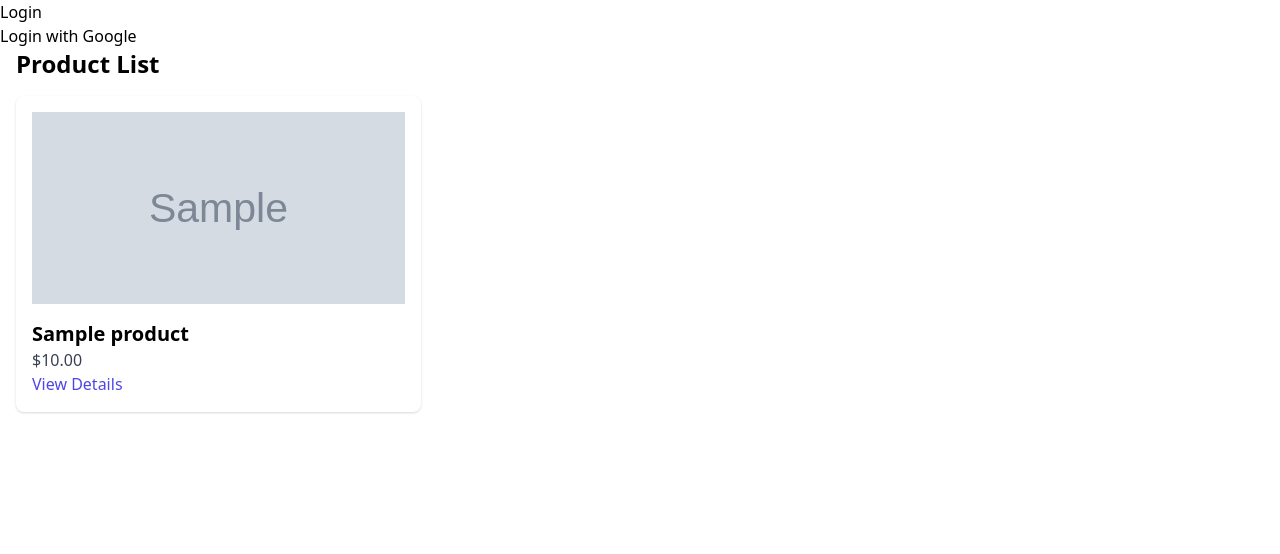
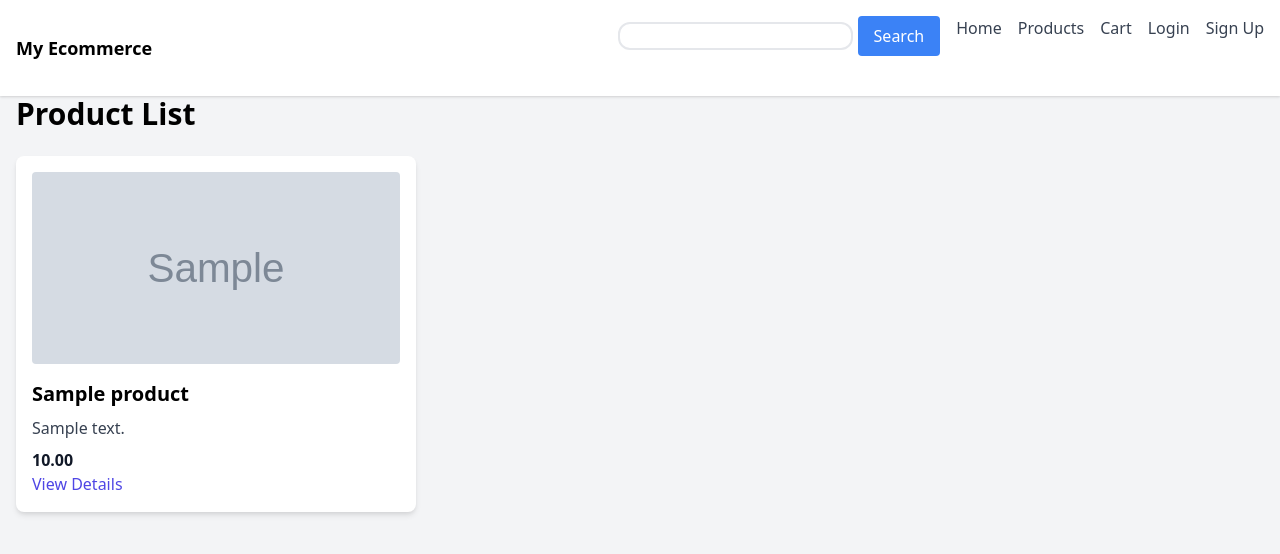
Before and after one commit to jasjeet774/Django_ecommerce, a Django app: page / in a window 1280 px wide. Shown: the top 554 px of the page. Run offline with Django 5.2, Linux system fonts and the light colour scheme; tables that the repository leaves empty hold one stand-in row (values such as "Sample post"); grey boxes marked "Sample" are stand-in pictures; some libraries are stand-ins or nearby versions.

Commit message:
Feat: Add google login,add search functionality

```diff
--- /dev/null
+++ b/store/forms.py
@@ -0,0 +1,3 @@
+from django import forms
+class SearchForm(forms.Form):
+    query = forms.CharField(label='Search', max_length=255)
--- a/store/templates/base.html
+++ b/store/templates/base.html
@@ -7,21 +7,67 @@
     <title>{% block title %}Ecommerce{% endblock %}</title>
     <link href="https://cdn.jsdelivr.net/npm/tailwindcss@2.2.19/dist/tailwind.min.css" rel="stylesheet">
 </head>
-<body>
-    <nav>
-        <ul>
+<body class="bg-gray-100">
+    <nav class="bg-white shadow">
+        <div class="container mx-auto px-4 py-4 flex justify-between items-center">
+            <div class="text-lg font-bold">My Ecommerce</div>
+            <div class="hidden md:flex space-x-4">
+                {%if request.path == '/'%}
+                <form method="get" class="mb-6">
+
+                    <input type="text" name="query" maxlength="255" required="" id="id_query" class="border-2 rounded-xl">
+                    <button type="submit" class="bg-blue-500 text-white px-4 py-2 rounded">Search</button>
+                </form>
+                {% endif %}
+                <a href="{% url 'product_list' %}" class="text-gray-700 hover:text-blue-500">Home</a>
+                <a href="{% url 'product_list' %}" class="text-gray-700 hover:text-blue-500">Products</a>
+                <a href="{% url 'cart_detail' %}" class="text-gray-700 hover:text-blue-500">Cart</a>
+                {% if user.is_authenticated %}
+                    <p>{{user.username}}</p>
+                    <form method="post" action="{% url 'account_logout' %}">
+                        {%csrf_token%}
+                        <button type="submit" class="block text-gray-700 px-4 py-2 hover:bg-gray-200">Logout</button>
+                    </form>
+                {% else %}
+                    <a href="{% url 'account_login' %}" class="text-gray-700 hover:text-blue-500">Login</a>
+                    <a href="{% url 'account_signup' %}" class="text-gray-700 hover:text-blue-500">Sign Up</a>
+                {% endif %}
+            </div>
+            <div class="md:hidden">
+                <button id="menu-toggle" class="text-gray-700 focus:outline-none">
+                    <svg xmlns="http://www.w3.org/2000/svg" fill="none" viewBox="0 0 24 24" stroke-width="2" stroke="currentColor" class="w-6 h-6">
+                        <path stroke-linecap="round" stroke-linejoin="round" d="M4 6h16M4 12h16M4 18h16" />
+                    </svg>
+                </button>
+            </div>
+        </div>
+        <div id="mobile-menu" class="hidden md:hidden">
+            <a href="{% url 'product_list' %}" class="block text-gray-700 px-4 py-2 hover:bg-gray-200">Home</a>
+            <a href="{% url 'product_list' %}" class="block text-gray-700 px-4 py-2 hover:bg-gray-200">Products</a>
+            <a href="{% url 'cart_detail' %}" class="block text-gray-700 px-4 py-2 hover:bg-gray-200">Cart</a>
             {% if user.is_authenticated %}
-                <li><a href="{% url 'account_logout' %}">Logout</a></li>
+
+
+                <form method="post" action="{% url 'account_logout' %}">
+                    {%csrf_token%}
+                    <button type="submit" class="block text-gray-700 px-4 py-2 hover:bg-gray-200">Logout1</button>
+                </form>
             {% else %}
-                <li><a href="{% url 'account_login' %}">Login</a></li>
-                <li><a href="{% provider_login_url 'google' %}">Login with Google</a></li>
+                <a href="{% url 'account_login' %}" class="block text-gray-700 px-4 py-2 hover:bg-gray-200">Login</a>
+                <a href="{% url 'account_signup' %}" class="block text-gray-700 px-4 py-2 hover:bg-gray-200">Sign Up</a>
 
             {% endif %}
-        </ul>
+        </div>
     </nav>
     <div class="container mx-auto px-4">
         {% block content %}
         {% endblock %}
     </div>
+    <script>
+        document.getElementById('menu-toggle').addEventListener('click', function() {
+            var menu = document.getElementById('mobile-menu');
+            menu.classList.toggle('hidden');
+        });
+    </script>
 </body>
 </html>
--- a/store/templates/product_list.html
+++ b/store/templates/product_list.html
@@ -1,15 +1,20 @@
 {% extends 'base.html' %}
 {% block title %}Product List{% endblock %}
 {% block content %}
-<h1 class="text-2xl font-bold mb-4">Product List</h1>
-<div class="grid grid-cols-1 md:grid-cols-3 gap-4">
-    {% for product in products %}
-    <div class="bg-white p-4 rounded-lg shadow">
-        <img src="{{ product.image.url }}" alt="{{ product.name }}" class="h-48 w-full object-cover mb-4">
-        <h2 class="text-xl font-semibold">{{ product.name }}</h2>
-        <p class="text-gray-700">${{ product.price }}</p>
-        <a href="{% url 'product_detail' product.id %}" class="text-indigo-600 hover:text-indigo-900">View Details</a>
+<div class="container mx-auto">
+    <h1 class="text-3xl font-bold mb-6">Product List</h1>
+    <div class="grid grid-cols-1 md:grid-cols-3 gap-6">
+        {% for product in results %}
+            <div class="bg-white p-4 rounded-lg shadow-md">
+                <img src="{{ product.image.url }}" alt="{{ product.name }}" class="w-full h-48 object-cover mb-4 rounded">
+                <h2 class="text-xl font-bold mb-2">{{ product.name }}</h2>
+                <p class="text-gray-700 mb-2">{{ product.description }}</p>
+                <p class="text-gray-900 font-bold">{{ product.price }}</p>
+                <a href="{% url 'product_detail' product.id %}" class="text-indigo-600 hover:text-indigo-900">View Details</a>
+            </div>
+        {% empty %}
+            <p>No products found.</p>
+        {% endfor %}
     </div>
-    {% endfor %}
 </div>
 {% endblock %}
--- a/store/views.py
+++ b/store/views.py
@@ -1,10 +1,22 @@
-from django.shortcuts import render, get_object_or_404 ,redirect
+from django.shortcuts import render, get_object_or_404 ,redirect,HttpResponseRedirect
 from .models import Product,Order,OrderItem
+from .forms import SearchForm
+
 # Create your views here.
 
+
 def product_list(request):
-    products=Product.objects.all()
-    return render(request , 'product_list.html',{'products':products})
+    form = SearchForm()
+    query = None
+    results = []
+    if 'query' in request.GET:
+        form = SearchForm(request.GET)
+        if form.is_valid():
+            query = form.cleaned_data['query']
+            results = Product.objects.filter(name__icontains=query)
+    else:
+        results = Product.objects.all()
+    return render(request, 'product_list.html', {'form': form, 'query': query, 'results': results})
 
 def product_detail(request,id):
     product=get_object_or_404(Product,id=id)
```
Also changed, not shown: store/templates/account/login.html (added, +45 -0 lines).
